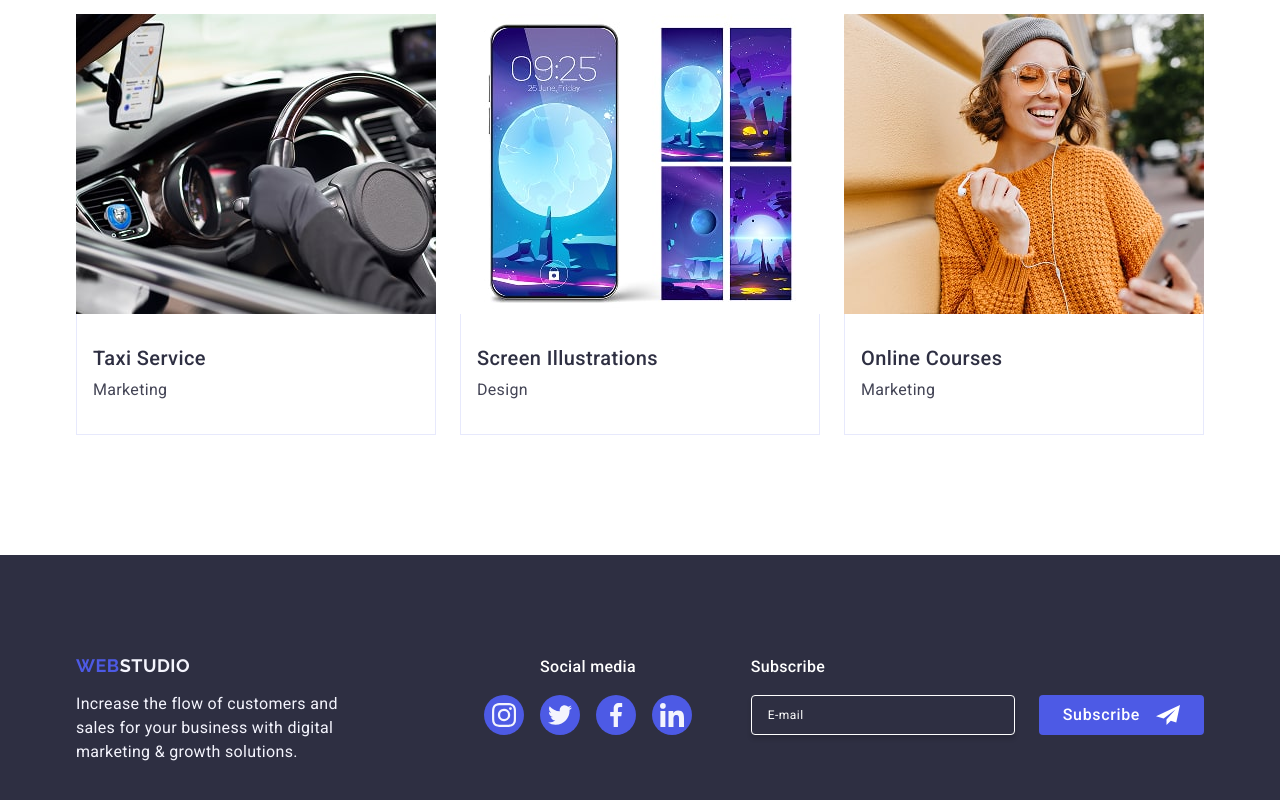
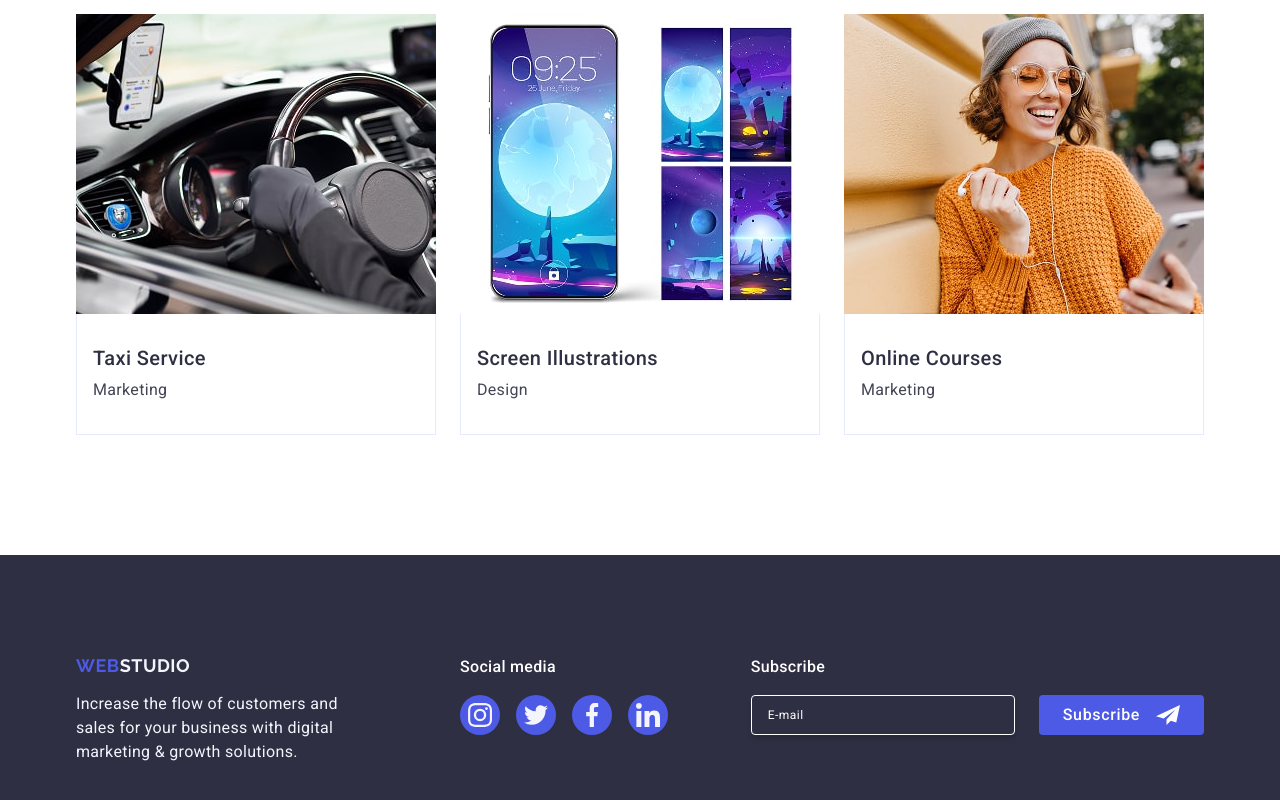
Before and after one commit to Oksana-Horbachevska/goit-markup-hw-06, a plain HTML site: page index.html in a window 1280 px wide. Shown: the part 2604-3404 px from the top of the page. Drawn offline with nearby package versions, Linux system fonts and the light colour scheme.

Commit message:
correct footer

```diff
--- a/css/styles.css
+++ b/css/styles.css
@@ -983,6 +983,7 @@ button {
     align-items: baseline;
     row-gap: 72px;
     column-gap: 24px;
+    padding: 0 108px;
   }
 
   .footer-text-container {
@@ -1000,6 +1001,7 @@ button {
     gap: 24px;
   }
 
+  .footer-soc-subtitle,
   .subscribe-subtitle {
     text-align: left;
   }
@@ -1010,6 +1012,11 @@ button {
 }
 
 @media screen and (min-width: 1158px) {
+  .footer-container {
+    padding: 0 15px;
+    gap: 0;
+  }
+
   .footer-page {
     padding: 100px 0;
   }
```
